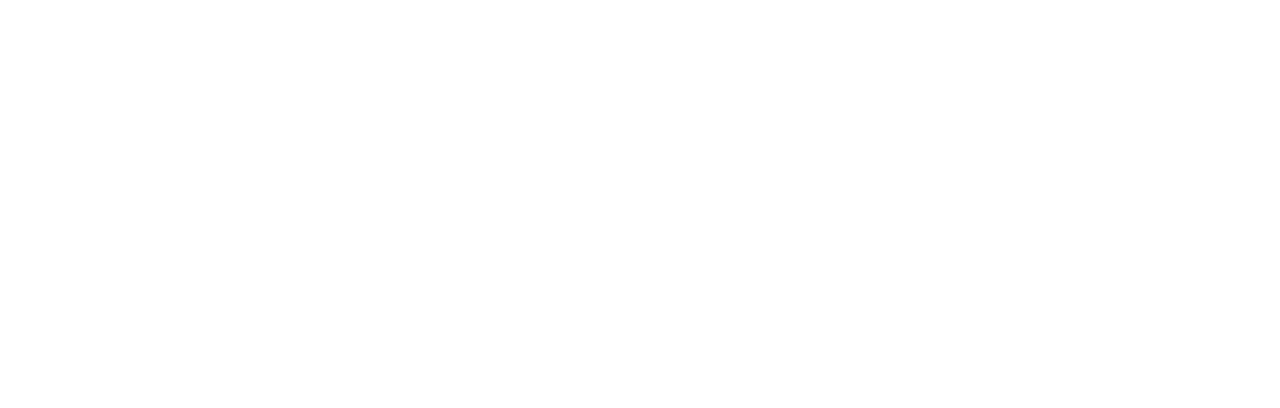
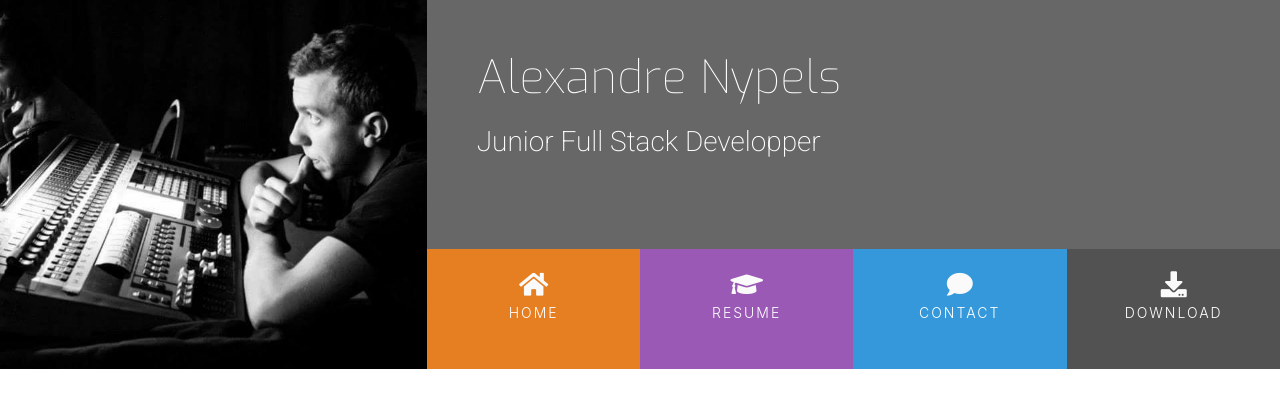
Before and after one commit to nyplex/resume, a plain HTML site: page index.html in a window 1280 px wide. Drawn offline with nearby package versions, Linux system fonts and the light colour scheme.

Commit message:
adding header to index page

```diff
--- a/assets/css/style.css
+++ b/assets/css/style.css
@@ -0,0 +1,111 @@
+@import url('https://fonts.googleapis.com/css?family=Roboto:100,200,300,400,500,600,700|Exo:100,200,300,400,500,600,700');
+
+.bg-color-name-title {
+    background-color: #676767;
+}
+
+.ui-menu-color-home {
+    background-color: #e67e22;
+}
+
+.ui-menu-color-resume {
+    background-color: #9b59b6;
+}
+
+.ui-menu-color-contact {
+    background-color: #3498db;
+}
+
+.ui-menu-color-download {
+    background-color: #525252;
+}
+
+header {
+    margin: 0;
+}
+
+.heading {
+    margin-left: 50px;
+
+}
+
+.logo {
+    background: url("../images/alex2.jpg");
+    background-position: center;
+    background-repeat: no-repeat;
+    background-size: cover;
+    min-height: 360px;
+    transition: all .5s ease-in-out;
+    -moz-transition: all .5s ease-in-out;
+    -webkit-transition: all .5s ease-in-out;
+}
+
+.name {
+    font-family: "Exo", sans-serif;
+    font-weight: 100;
+    font-size: 46px;
+    margin-top: 50px;
+    color: #fff;
+}
+
+.title {
+    font-family: "Roboto", sans-serif;
+    font-weight: 200;
+    font-size: 28px;
+    margin-top: 20px;
+    margin-bottom: 90px;
+    color: #fff;
+}
+
+.list-inline-item:not(:last-child) {
+    margin: 0;
+}
+
+.menuContainer {
+    font-size: 0;
+}
+
+#nav {
+    margin: 0;
+}
+
+#nav li {
+    font-size: 14px;
+    padding: 0;
+}
+
+.menuItem {
+    height: 120px;
+    text-align: center;
+    padding: 0;
+}
+
+.menuItem a {
+    width: 100%;
+    text-decoration: none;
+    color: #fff;
+    height: 120px;
+}
+
+.menuItem a i {
+    padding-top: 22px;
+    display: block;
+    color: #fafafa;
+    font-size: 26px;
+}
+
+.menuItem span {
+    display: block;
+    width: 100%;
+    padding-top: 5px;
+    text-align: center;
+    text-transform: uppercase;
+    font-size: 14px;
+    font-weight: 300;
+    letter-spacing: 2px;
+}
+
+.hvr-sweep-to-bottom:before {
+    background-color: rgba(0, 0, 0, .2);
+    height: 120px;
+}
--- a/index.html
+++ b/index.html
@@ -6,10 +6,43 @@
     <meta name="viewport" content="width=device-width, initial-scale=1.0">
     <link rel="stylesheet" href="https://maxcdn.bootstrapcdn.com/bootstrap/4.2.1/css/bootstrap.min.css"/>
     <link rel="stylesheet" href="https://use.fontawesome.com/releases/v5.15.4/css/all.css" integrity="sha384-DyZ88mC6Up2uqS4h/KRgHuoeGwBcD4Ng9SiP4dIRy0EXTlnuz47vAwmeGwVChigm" crossorigin="anonymous">
+    <link rel="stylesheet" href="https://cdnjs.cloudflare.com/ajax/libs/hover.css/2.1.1/css/hover-min.css" type="text/css"/>
     <link rel="stylesheet" href="assets/css/style.css">
     <title>Alex</title>
 </head>
 <body>
-
+    <header>
+        <div class="row no-gutters">
+            <a href="index.html" class="col-md-4 logo"></a>
+            <div class="col-md-8">
+                <div class="row no-gutters bg-color-name-title">
+                    <div class="col heading">
+                        <h1 class="name">Alexandre Nypels</h1>
+                        <h2 class="title">Junior Full Stack Developper</h2>
+                    </div>
+                </div>
+                <div class="row no-gutters">
+                    <div class="col">
+                        <ul id="nav" class="list-inline menuContainer">
+                            <li class="col-6 col-sm-3 ui-menu-color-home list-inline-item menuItem">
+                                <a href="#" class="hvr-sweep-to-bottom"><i class="fa fa-home" aria-hidden="true"></i><span>Home</span></a>
+                            </li>
+                            <li class="col-6 col-sm-3 ui-menu-color-resume list-inline-item menuItem">
+                                <a href="#" class="hvr-sweep-to-bottom"><i class="fa fa-graduation-cap" aria-hidden="true"></i><span>Resume</span></a>
+                            </li>
+                            <li class="col-6 col-sm-3 ui-menu-color-contact list-inline-item menuItem">
+                                <a href="#" class="hvr-sweep-to-bottom"><i class="fa fa-comment" aria-hidden="true"></i><span>Contact</span></a>
+                            </li>
+                            <li class="col-6 col-sm-3 ui-menu-color-download list-inline-item menuItem">
+                                <a href="#" class="hvr-sweep-to-bottom"><i class="fa fa-download" aria-hidden="true"></i><span>Download</span></a>
+                            </li>
+                        </ul>
+                    </div>
+                </div>
+            </div>
+        </div>
+    </header>
+    <section></section>
+    <footer></footer>
 </body>
 </html>
```
Also changed, not shown: assets/images/alex2.jpg (added).
